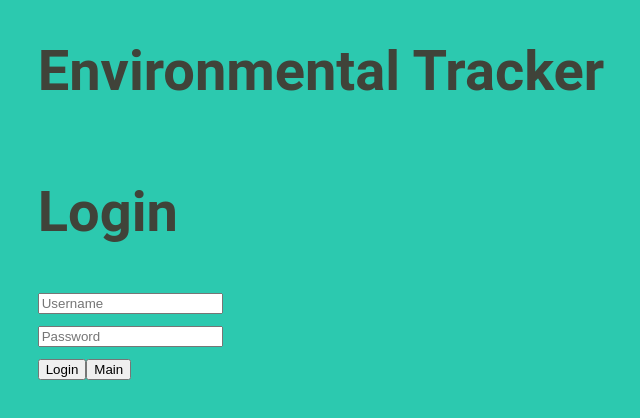
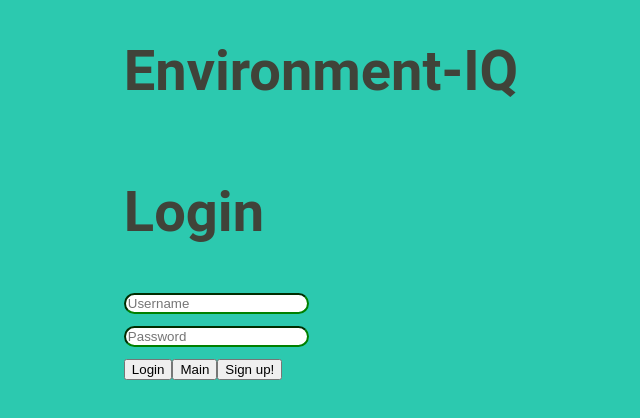
Before and after one commit to Armadillo-Visuals/InsightKit, a React app: page / in a window 1280 px wide. Shown: the top 418 px of the page, without its empty margins (319-959 px from the left). Built offline with nearby package versions, Linux system fonts and the light colour scheme; no server answers.

Commit message:
some styling. Changed changePage function to be able to switch between login, signup and main pages.

```diff
--- a/src/App.js
+++ b/src/App.js
@@ -8,7 +8,7 @@ const App = () => {
   const [state, setStateQuerey] = useState('');
   const [disaster, setDisaster] = useState('');
   const [graphData, setGraphData] = useState(null);
-  const [showLogin, setShowLogin] = useState(true);
+  const [showLogin, setShowLogin] = useState('login');
 
   // console.log(setShowLogin);
 
@@ -34,17 +34,23 @@ const App = () => {
       })
       .catch((err) => console.log(err));
   };
-  return (
-    <div className='title'>
-      <h1>Environmental Tracker</h1>
-      {showLogin ? (
+
+  if (showLogin === 'login') {
+    return (
+      <div className='title'>
+        <h1>Environment-IQ</h1>
         <Login showLogin={showLogin} setShowLogin={setShowLogin} />
-      ) : (
-        // <Signup setShowLogin={setShowLogin} showLogin={showLogin} />
-        <Main />
-      )}
-    </div>
-  );
+      </div>
+    );
+  } else if (showLogin === 'signup') {
+    return (
+      <div>
+        <Signup setShowLogin={setShowLogin} showLogin={showLogin} />
+      </div>
+    );
+  } else {
+    return <Main />;
+  }
 };
 
 export default App;
--- a/src/components/Login.js
+++ b/src/components/Login.js
@@ -5,14 +5,8 @@ import axios from 'axios';
 import '../stylesheets/login.css';
 
 const Login = ({ showLogin, setShowLogin }) => {
-  const [showMain, setShowMain] = useState(false);
-
-  const changeToMain = () => {
-    setShowMain(true);
-  };
-
-  const changePage = () => {
-    setShowLogin(!showLogin);
+  const changePage = (page) => {
+    setShowLogin(page);
   };
 
   const handleSubmit = (event) => {
@@ -64,7 +58,8 @@ const Login = ({ showLogin, setShowLogin }) => {
         <input type='text' name='password' placeholder='Password' />
         <br></br>
         <button type='submit'>Login</button>
-        <button onClick={changePage}>Main</button>
+        <button onClick={() => changePage('main')}>Main</button>
+        <button onClick={() => changePage('signup')}>Sign up!</button>
       </form>
     </div>
   );
--- a/src/components/Signup.js
+++ b/src/components/Signup.js
@@ -2,7 +2,7 @@ import React from 'react';
 
 const Signup = ({ showLogin, setShowLogin }) => {
   const changePage = () => {
-    setShowLogin(!showLogin);
+    setShowLogin('login');
   };
 
   const handleSubmit = (event) => {
--- a/src/stylesheets/login.css
+++ b/src/stylesheets/login.css
@@ -2,3 +2,8 @@
   display: flex;
   flex-direction: column;
 }
+
+input[type='text'] {
+  border-radius: 15px;
+  border-color: green;
+}
```
